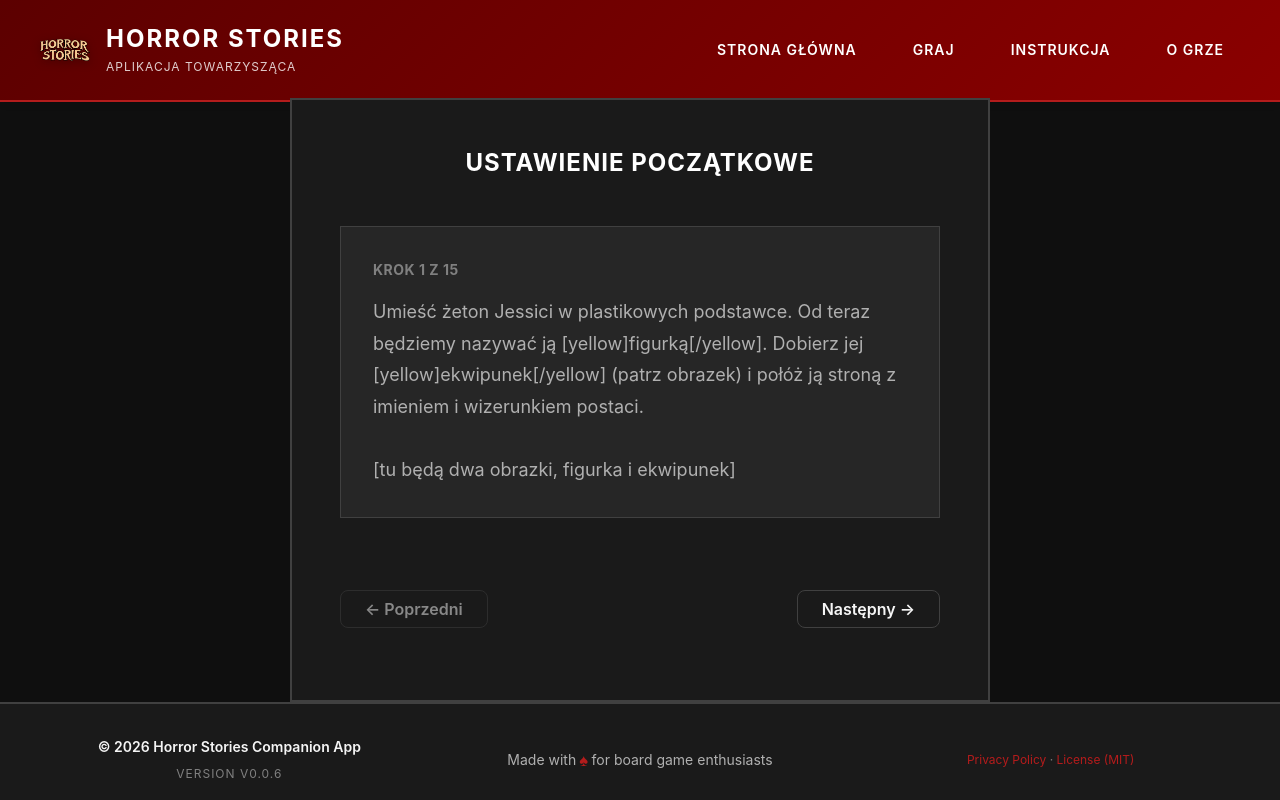
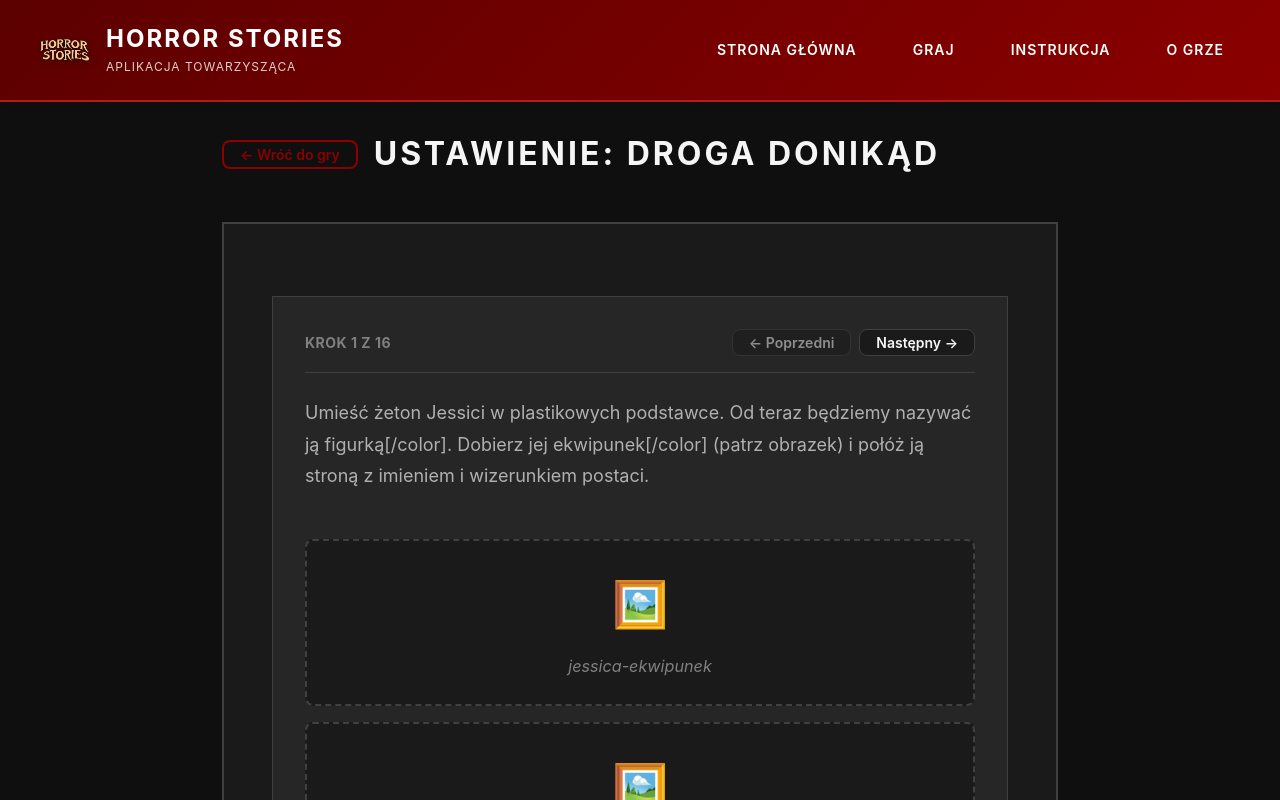
Before and after one commit to lukmarcus/horror-stories, a React (Vite) app: page /game/droga-donikad in a window 1280 px wide. Both pictures are taken after a click on the button "⚙️ Przygotuj Scenariusz". Shown: the top 800 px of the page. Built offline with nearby package versions, Linux system fonts and the light colour scheme.

Commit message:
feat: Standardize formatting tags - color:XX, style:YY, symbol:ZZ, image:NAME, token:XX

```diff
--- /dev/null
+++ b/src/components/RichText/index.tsx
@@ -0,0 +1,134 @@
+import React from "react";
+import "./rich-text.css";
+
+interface RichTextProps {
+  text: string;
+}
+
+export const RichText: React.FC<RichTextProps> = ({ text }) => {
+  // Parse text with tags and convert to React elements
+  const parseText = (input: string): React.ReactNode[] => {
+    const elements: React.ReactNode[] = [];
+    const tagRegex = /\[([a-z]+)(?:=([^\]]*))?\](.*?)\[\/\1\]|\[([a-z]+)[:=]([^\]]*)\]|\[([a-z]+)\s+([^\]]*)\]/g;
+    let lastIndex = 0;
+    let match;
+
+    while ((match = tagRegex.exec(input)) !== null) {
+      // Add text before the tag
+      if (match.index > lastIndex) {
+        elements.push(
+          input.substring(lastIndex, match.index).split("\n").map((line, i, arr) =>
+            i < arr.length - 1 ? (
+              <React.Fragment key={`text-${lastIndex}-${i}`}>
+                {line}
+                <br />
+              </React.Fragment>
+            ) : (
+              line
+            ),
+          ),
+        );
+      }
+
+      if (match[1]) {
+        // Closing tag format: [tag]text[/tag] or [tag:subtype]text[/tag]
+        const tag = match[1];
+        const subtype = match[2]; // for [tag:subtype] format
+        const content = match[3];
+        const key = `${tag}-${lastIndex}`;
+
+        if (tag === "color") {
+          const colorClass = `rich-${subtype}`;
+          elements.push(
+            <span key={key} className={colorClass}>
+              {parseText(content)}
+            </span>,
+          );
+        } else if (tag === "style") {
+          if (subtype === "bold") {
+            elements.push(
+              <strong key={key}>{parseText(content)}</strong>,
+            );
+          } else if (subtype === "italic") {
+            elements.push(
+              <em key={key}>{parseText(content)}</em>,
+            );
+          } else if (subtype === "underline") {
+            elements.push(
+              <u key={key}>{parseText(content)}</u>,
+            );
+          } else if (subtype === "bigger") {
+            elements.push(
+              <span key={key} className="rich-bigger">
+                {parseText(content)}
+              </span>,
+            );
+          }
+        } else {
+          elements.push(content);
+        }
+      } else if (match[4]) {
+        // Self-closing tag format with colon: [image:text] or [symbol:text] or [token:text]
+        const tag = match[4];
+        const content = match[5];
+        const key = `${tag}-${lastIndex}`;
+
+        if (tag === "image") {
+          elements.push(
+            <div key={key} className="rich-image-placeholder">
+              <div className="rich-image-icon">🖼️</div>
+              <div className="rich-image-text">{content}</div>
+            </div>,
+          );
+        } else if (tag === "symbol") {
+          // Map symbol types to emoji
+          const symbolMap: Record<string, string> = {
+            "rewers": "👤",
+            "gwiazda": "⭐",
+            "drzwi-otwarte": "🚪",
+            "drzwi-wywazone": "💥",
+            "drzwi-zamkniete": "🔐",
+            "paragraf": "§",
+            "karta1": "❶",
+            "karta2": "❷",
+            "karta3": "❸",
+          };
+          const emoji = symbolMap[content] || `[${content}]`;
+          elements.push(<span key={key}>{emoji}</span>);
+        } else if (tag === "token") {
+          // Map token types to formatted letters
+          const tokenMap: Record<string, string> = {
+            "A": "𝐀",
+          };
+          const symbol = tokenMap[content] || `[${content}]`;
+          elements.push(<span key={key}>{symbol}</span>);
+        }
+      } else if (match[6]) {
+        // Unused: Self-closing tag format with space: [symbol text]
+        // We use [symbol:text] format instead
+      }
+
+      lastIndex = tagRegex.lastIndex;
+    }
+
+    // Add remaining text
+    if (lastIndex < input.length) {
+      elements.push(
+        input.substring(lastIndex).split("\n").map((line, i, arr) =>
+          i < arr.length - 1 ? (
+            <React.Fragment key={`text-end-${i}`}>
+              {line}
+              <br />
+            </React.Fragment>
+          ) : (
+            line
+          ),
+        ),
+      );
+    }
+
+    return elements.length > 0 ? elements : [input];
+  };
+
+  return <div className="rich-text">{parseText(text)}</div>;
+};
--- /dev/null
+++ b/src/components/RichText/rich-text.css
@@ -0,0 +1,56 @@
+.rich-text {
+  width: 100%;
+}
+
+.rich-yellow {
+  color: #ffeb3b;
+  font-weight: 500;
+}
+
+.rich-red {
+  color: #ff6b6b;
+  font-weight: 500;
+}
+
+.rich-purple {
+  color: #bb86fc;
+  font-weight: 500;
+}
+
+.rich-bigger {
+  font-size: 1.1em;
+  font-weight: 500;
+}
+
+.rich-placeholder {
+  background-color: var(--color-surface-secondary);
+  border-left: 3px solid var(--color-primary-light);
+  padding: 0 6px;
+  color: var(--color-text-muted);
+  font-style: italic;
+  font-size: 0.9em;
+  margin: 0 2px;
+}
+
+.rich-image-placeholder {
+  background-color: var(--color-surface);
+  border: 2px dashed var(--color-border);
+  border-radius: 8px;
+  padding: var(--spacing-lg);
+  margin: var(--spacing-md) 0;
+  display: flex;
+  flex-direction: column;
+  align-items: center;
+  gap: var(--spacing-sm);
+  text-align: center;
+}
+
+.rich-image-icon {
+  font-size: 2.5em;
+}
+
+.rich-image-text {
+  color: var(--color-text-muted);
+  font-size: 0.9em;
+  font-style: italic;
+}
--- a/src/data/scenarios/droga-donikad/setup.json
+++ b/src/data/scenarios/droga-donikad/setup.json
@@ -2,63 +2,67 @@
   "steps": [
     {
       "stepNumber": 1,
-      "text": "Umieść żeton Jessici w plastikowych podstawce. Od teraz będziemy nazywać ją [yellow]figurką[/yellow]. Dobierz jej [yellow]ekwipunek[/yellow] (patrz obrazek) i połóż ją stroną z imieniem i wizerunkiem postaci.\n\n[tu będą dwa obrazki, figurka i ekwipunek]"
+      "text": "Umieść żeton Jessici w plastikowych podstawce. Od teraz będziemy nazywać ją [color:yellow]figurką[/color]. Dobierz jej [color:yellow]ekwipunek[/color] (patrz obrazek) i połóż ją stroną z imieniem i wizerunkiem postaci.\n\n[image:jessica-ekwipunek][image:jessica-figurka]"
     },
     {
       "stepNumber": 2,
-      "text": "Następnie przygotuj jej [yellow]talię postaci[/yellow], która odzwierciedla jej stan psycho-fizyczny. Weź talię kart z ikoną [symbol rewersu karty] na rewersie i przygotuj dla Jessici jej talię składającą się z:\n\nDwóch [symbol karty 1] + dwóch [symbol karty 2] + dwóch [symbol karty 3]\n\nUtworzone w ten sposób talie potasuj i umieść zakryte (rewersami do góry) obok ekwipunku postaci. Talii [red]nie można[/red] przeglądać.\n\n[grafika z ułożenia ekwipunku i talii]"
+      "text": "Następnie przygotuj jej [color:yellow]talię postaci[/color] która odzwierciedla jej stan psycho-fizyczny. Weź talię kart z ikoną [symbol:rewers] na rewersie i przygotuj dla Jessici jej talię składającą się z:\n\nDwóch [symbol:karta1] + dwóch [symbol:karta2] + dwóch [symbol:karta3]"
     },
     {
       "stepNumber": 3,
-      "text": "Niewykorzystane karty [symbol rewersu karty] odłóż na bok. Będą one stanowić [yellow]pulę ogólną kart postaci[/yellow]."
+      "text": "Utworzone w ten sposób talie potasuj i umieść zakryte (rewersami do góry) obok ekwipunku postaci. Talii [color:red]nie można[/color] przeglądać.\n\n[image:jessica-ekwipunek-talia]"
     },
     {
       "stepNumber": 4,
-      "text": "Wyłóż planszę 12 (stroną [żeton A]; strony różnią się wyłącznie kwestiami wizualnymi), a na jego polu [purple]E[/purple] żeton zamkniętych drzwi ([żeton zamkniętych drzwi]). Na środku planszy postaw figurkę Jessici (obrazek po prawej).\n\nW tym scenariuszu kładź plansze stroną w zamkniętych przestrzeniach. Ilustracje na planszach pełnią wyłącznie rolę estetyczną."
+      "text": "Niewykorzystane karty [symbol:rewers] odłóż na bok. Będą one stanoć [color:yellow]pulę ogólną kart postaci[/color]."
     },
     {
       "stepNumber": 5,
-      "text": "[italic]Jessice towarzyszy nieznośny ból głowy. To jednak mniejszy z jej problemów. Otóż nie wie gdzie się znajduje i dlaczego. Wracała wspólnie z Patrickiem z imprezy, który obiecał, że ją podrzuci. To nie jest sen, bo jest zbyt realistyczny. Mroczny pokój bez okien i drzwiami naprzeciwko jest realny. Zadzwoniłaby po pomoc, ale ktoś zabrał jej telefon. Stara się odsuwać myśli na temat tego, że mogła zostać porwana. Patrick wyglądał na miłego chłopaka, nie zrobiłby tego. Niezależnie kto to jej zrobił, powinna znaleźć wyjście.[/italic]"
+      "text": "Wyłóż planszę 12 (stroną [token:A]; strony różnią się wyłącznie kwestiami wizualnymi), a na jego polu [color:purple]E[/color] żeton zamkniętych drzwi ([symbol:drzwi-zamkniete]). Na środku planszy postaw figurkę Jessici (obrazek po prawej).\n\nW tym scenariuszu kładź plansze stroną w zamkniętych przestrzeniach. Ilustracje na planszach pełnią wyłącznie rolę estetyczną."
     },
     {
       "stepNumber": 6,
-      "text": "Dobierz dwustronną [bold]kartę akcji ogólnych[/bold]. Stanowi spis możliwych akcji (spójrz na obrazek):\n\n[grafika kart akcji]"
+      "text": "[style:italic]Jessice towarzyszy nieznośny ból głowy. To jednak mniejszy z jej problemów. Otóż nie wie gdzie się znajduje i dlaczego. Wracała wspólnie z Patrickiem z imprezy, który obiecał, że ją podrzuci. To nie jest sen, bo jest zbyt realistyczny. Mroczny pokój bez okien i drzwiami naprzeciwko jest realny. Zadzwoniłaby po pomoc, ale ktoś zabrał jej telefon. Stara się odsuwać myśli na temat tego, że mogła zostać porwana. Patrick wyglądał na miłego chłopaka, nie zrobiłby tego. Niezależnie kto to jej zrobił, powinna znaleźć wyjście.[/style:italic]"
     },
     {
       "stepNumber": 7,
-      "text": "W grze będzie pojawiał się symbol gwiazdki ([symbol gwiazdy]). Odnosi się on do tych, które występują na kartach z talii postaci (tych z rewersem [symbol rewersu karty], spójrz na obrazek po prawej) Ps. ilustracja nie ma żadnego znaczenia.\n\n[grafika karty z gwiazdą]"
+      "text": "Dobierz dwustronną [style:bold]kartę akcji ogólnych[/style:bold]. Stanowi spis możliwych akcji (spójrz na obrazek):\n\n[image:karty-akcji-ogolnych]"
     },
     {
       "stepNumber": 8,
-      "text": "Zużywając akcję na \"[bold]Otwarcie drzwi[/bold]\" zadeklaruj przed dobraniem określoną przez siebie liczbę kart z talii postaci Jessici (w przypadku \"Otwarcia drzwi\" maksymalnie do trzech), dobierz tyle kart ile zadeklarowano i sprawdź rezultat w postaci łącznej sumy [symbol gwiazdy] na wszystkich.\n\n[bold][red]GRACZ DECYDUJE ILE DOBIERZE KART[/red] [underline]ZANIM JE ODSŁONI[/underline][red]. MOŻE SIĘ ZDARZYĆ SYTUACJA, IŻ ZABRAKNIE POTRZEBNEJ LICZBY - NIE MOŻNA WTEDY ZMIENIĆ ZDANIA I DOCIĄGNĄĆ WIĘCEJ PO FAKCIE.[/red][/bold]"
+      "text": "W grze będzie pojawiał się symbol gwiazdki ([symbol:gwiazda]). Odnosi się on do tych, które występują na kartach z talii postaci (tych z rewersem [symbol:rewers], spójrz na obrazek po prawej) Ps. ilustracja nie ma żadnego znaczenia.\n\n[image:karta-gwiazda]"
     },
     {
       "stepNumber": 9,
-      "text": "W razie porażki, czyli wyniku rzędu 0[symbol giwazdy], w ramach nowej akcji po prostu powtórz czynność, aż zdołasz otworzyć drzwi ([symbol otwartych drzwi]) lub je wyważyć ([symbol wyważonych drzwi]). Wyważonych nie będzie można zamknąć w razie potrzeby.\n\nDobrane [symbol rewersu karty] zawsze odkładamy od razu na [yellow]stos kart odrzuconych[/yellow] tej postaci (ten stos w przeciwieństwie do talii postaci można zawsze przeglądać)."
+      "text": "Zużywając akcję na \"[style:bold]Otwarcie drzwi[/style:bold]\" zadeklaruj przed dobraniem określoną przez siebie liczbę kart z talii postaci Jessici (w przypadku \"Otwarcia drzwi\" maksymalnie do trzech), dobierz tyle kart ile zadeklarowano i sprawdź rezultat w postaci łącznej sumy [symbol:gwiazda] na wszystkich.\n\n[style:bold][color:red]GRACZ DECYDUJE ILE DOBIERZE KART[/color] [style:underline]ZANIM JE ODSŁONI[/style:underline][color:red]. MOŻE SIĘ ZDARZYĆ SYTUACJA, IŻ ZABRAKNIE POTRZEBNEJ LICZBY - NIE MOŻNA WTEDY ZMIENIĆ ZDANIA I DOCIĄGNĄĆ WIĘCEJ PO FAKCIE.[/color][/style:bold]"
     },
     {
       "stepNumber": 10,
-      "text": "Ilekroć należałoby dobrać [symbol rewersu karty], ale nie można, bo wyczerpie się talia postaci, dopiero wtedy formuje się nową ze swojego stosu odrzuconego (przetasowuje i kładzie rewersem, czyli stroną z [symbol rewersu karty]) i dobiera brakujące. Nawet jeśli akurat dobrano ostatnią kartę z talii i posiadasz wyłącznie stos kart odrzuconych NIE możesz sformować talii bez wyraźnego polecenia (np. dobranie kolejnej [symbol rewersu karty])."
+      "text": "W razie porażki, czyli wyniku rzędu 0[symbol:gwiazda], w ramach nowej akcji po prostu powtórz czynność, aż zdołasz otworzyć drzwi ([symbol:drzwi-otwarte]) lub je wyważyć ([symbol:drzwi-wywazone]). Wyważonych nie będzie można zamknąć w razie potrzeby.\n\nDobrane [symbol:rewers] zawsze odkładamy od razu na [color:yellow]stos kart odrzuconych[/color] tej postaci (ten stos w przeciwieństwie do talii postaci można zawsze przeglądać)."
     },
     {
       "stepNumber": 11,
+      "text": "Ilekroć należałoby dobrać [symbol:rewers], ale nie można, bo wyczerpie się talia postaci, dopiero wtedy formuje się nową ze swojego stosu odrzuconego (przetasowuje i kładzie rewersem, czyli stroną z [symbol:rewers]) i dobiera brakujące. Nawet jeśli akurat dobrano ostatnią kartę z talii i posiadasz wyłącznie stos kart odrzuconych NIE możesz sformować talii bez wyraźnego polecenia (np. dobranie kolejnej [symbol:rewers])."
+    },
+    {
+      "stepNumber": 12,
       "text": "Wykorzystaj teraz \"Otwarcie drzwi\" ze spisu możliwych akcji."
     },
     {
-      "stepNumber": 12,
-      "text": "Przemieszczać się do nowych plansz można wyłącznie poprzez [symbol otwartych drzwi] lub [symbol wyważonych drzwi]. Otwarcie drzwi lub wyważenie [bold]NIE[/bold] oznacza automatyczne przemieszczenia się do nowego planszy.\n\nJedyne dostępne przejście wiedzie na wschód. Przechodząc w tym kierunku do nowej planszy, sprawdzamy [green]paragraf[/green], który należy wtedy przeczytać. W przypadku planszy 12 idąc na wschód należy przejść do [green]paragrafu 77[/green].\n\n[grafika planszy 12]\n\n[bigger bold red]Wstrzymaj się z tym jednak przez chwilę![/bigger bold red]"
-    },
-    {
       "stepNumber": 13,
-      "text": "Zwróć uwagę, że przy numerze [green]77[/green] znajduje się symbol [symbol paragrafu] (oznacza [green]paragraf[/green]).\n\nIlekroć w ramach akcji wskazujesz [symbol paragrafu] oznacza to konieczność dobrania przez figurkę aktualnie wykonującą turę dobrania wierzchniej karty ze swojej talii postaci, czyli [symbol rewersu karty]. Nie wymaga to żadnych [symbol gwiazdy], aby to zrobić."
+      "text": "Przemieszczać się do nowych plansz można wyłącznie poprzez [symbol:drzwi-otwarte] lub [symbol:drzwi-wywazone]. Otwarcie drzwi lub wyważenie [style:bold]NIE[/style:bold] oznacza automatyczne przemieszczenia się do nowego planszy.\n\nJedyne dostępne przejście wiedzie na wschód. Przechodząc w tym kierunku do nowej planszy, sprawdzamy [color:green]paragraf[/color], który należy wtedy przeczytać. W przypadku planszy 12 idąc na wschód należy przejść do [color:green]paragrafu 77[/color].\n\n[image:plansza-12]\n\n[style:bigger][style:bold][color:red]Wstrzymaj się z tym jednak przez chwilę![/color][/style:bold][/style:bigger]"
     },
     {
       "stepNumber": 14,
-      "text": "Jessica, aby więc przejść na wschód wskazuje paragraf [green]77[/green]. Jako, że ma na sobie [symbol paragrafu], dobiera wierzchnią kartę ze swojej talii i odkłada ją na stos odrzucony. Dopiero po zrobieniu tego i rozpatrzeniu tekstu (jeśli takowy jest) może przejść do wskazanego przez siebie paragrafu. Nadrukowane [symbol paragrafu] na planszach można wskazywać wyłącznie, gdy chcemy odkryć nową planszę i tym kierunku wiodą [symbol otwartych drzwi] / [symbol wyważonych drzwi].\n\nParagrafy zaznaczone w każdym scenariuszu na zielono i znajdują się zawsze po lewej stronie każdego scenariusza. Na obrazku po lewej możesz zobaczyć paragrafy [green]2[/green] oraz [green]3[/green].\n\n[grafika zaznaczonych paragrafów]"
+      "text": "Zwróć uwagę, że przy numerze [color:green]77[/color] znajduje się symbol [symbol:paragraf] (oznacza [color:green]paragraf[/color]).\n\nIlekroć w ramach akcji wskazujesz [symbol:paragraf] oznacza to konieczność dobrania przez figurkę aktualnie wykonującą turę dobrania wierzchniej karty ze swojej talii postaci, czyli [symbol:rewers]. Nie wymaga to żadnych [symbol:gwiazda], aby to zrobić."
     },
     {
       "stepNumber": 15,
-      "text": "[bold red]DOBIERZ WIERZCHNIĄ KARTĘ Z TALII I PRZEJDŹ DO PARAGRAFU [green]77[/green] na stronie 13.[/bold red]"
+      "text": "Jessica, aby więc przejść na wschód wskazuje paragraf [color:green]77[/color]. Jako, że ma na sobie [symbol:paragraf], dobiera wierzchnią kartę ze swojej talii i odkłada ją na stos odrzucony. Dopiero po zrobieniu tego i rozpatrzeniu tekstu (jeśli takowy jest) może przejść do wskazanego przez siebie paragrafu. Nadrukowane [symbol:paragraf] na planszach można wskazywać wyłącznie, gdy chcemy odkryć nową planszę i tym kierunku wiodą [symbol:drzwi-otwarte] / [symbol:drzwi-wywazone].\n\nParagrafy zaznaczone w każdym scenariuszu na zielono i znajdują się zawsze po lewej stronie każdego scenariusza. Na obrazku po lewej możesz zobaczyć paragrafy [color:green]2[/color] oraz [color:green]3[/color].\n\n[image:paragrafy]"
+    },
+    {
+      "stepNumber": 16,
+      "text": "[style:bold][color:red]DOBIERZ WIERZCHNIĄ KARTĘ Z TALII I PRZEJDŹ DO PARAGRAFU [color:green]77[/color] na stronie 13.[/color][/style:bold]"
     }
   ]
 }
--- a/src/pages/Game.tsx
+++ b/src/pages/Game.tsx
@@ -3,6 +3,7 @@ import { useParams, Link } from "react-router-dom";
 import { SCENARIOS, PARAGRAPHS, SETUP_DATA } from "../data/scenarios";
 import { Button } from "../components/common";
 import { ParagraphDisplay } from "../components/ParagraphDisplay";
+import { RichText } from "../components/RichText";
 import { useGame } from "../hooks/useGame";
 import { useGameActions } from "../hooks/useGameActions";
 import "../styles/pages/game.css";
@@ -127,23 +128,36 @@ export const Game: React.FC = () => {
       {/* Setup Section - Full Screen View */}
       {game.state.showSetup && (
         <section className="game__setup-fullscreen">
+          <div className="game__setup-header">
+            <Button
+              variant="outline"
+              size="sm"
+              onClick={() => {
+                game.resetSetupStep();
+                game.toggleSetup();
+              }}
+              aria-label="Powrót do gry"
+            >
+              ← Wróć do gry
+            </Button>
+            <h1 className="game__scenario-title" style={{ margin: 0, flex: 1 }}>
+              Ustawienie: {currentScenario?.title || "Scenariusz"}
+            </h1>
+          </div>
+
           <div className="game__setup-container">
-            <h2 className="game__setup-title">Ustawienie początkowe</h2>
             {setupSteps.length > 0 ? (
               <>
                 <div className="game__setup-step">
+                  <div className="game__setup-step-header">
                     <div className="game__setup-step-number">
-                    Krok {game.state.currentSetupStep + 1} z {setupSteps.length}
+                      Krok {game.state.currentSetupStep + 1} z{" "}
+                      {setupSteps.length}
                     </div>
-                  <div className="game__setup-step-content">
-                    {setupSteps[game.state.currentSetupStep]?.text}
-                  </div>
-                </div>
-
                     <div className="game__setup-controls">
                       <Button
                         variant="secondary"
-                    size="md"
+                        size="sm"
                         onClick={() => game.prevSetupStep()}
                         disabled={game.state.currentSetupStep === 0}
                       >
@@ -152,7 +166,7 @@ export const Game: React.FC = () => {
 
                       <Button
                         variant="secondary"
-                    size="md"
+                        size="sm"
                         onClick={() => game.nextSetupStep()}
                         disabled={
                           game.state.currentSetupStep === setupSteps.length - 1
@@ -160,6 +174,15 @@ export const Game: React.FC = () => {
                       >
                         Następny →
                       </Button>
+                    </div>
+                  </div>
+                  <div className="game__setup-step-content">
+                    {setupSteps[game.state.currentSetupStep]?.text && (
+                      <RichText
+                        text={setupSteps[game.state.currentSetupStep].text}
+                      />
+                    )}
+                  </div>
                 </div>
 
                 {game.state.currentSetupStep === setupSteps.length - 1 && (
--- a/src/styles/pages/game.css
+++ b/src/styles/pages/game.css
@@ -1,9 +1,10 @@
 .game {
   display: flex;
   flex-direction: column;
-  height: calc(100vh - 200px);
+  min-height: auto;
   background-color: var(--color-background);
-  overflow: hidden;
+  overflow: visible;
+  padding-bottom: var(--spacing-2xl);
 }
 
 /* Dialog Overlay */
@@ -116,8 +117,7 @@
   max-width: 100%;
   margin: 0;
   width: 100%;
-  overflow-y: auto;
-  flex: 1;
+  overflow: visible;
 }
 
 /* Input Panel - Centered Full Height */
@@ -257,27 +257,24 @@
 }
 
 .game__setup-fullscreen {
-  position: fixed;
-  top: 0;
-  left: 0;
-  right: 0;
-  bottom: 0;
-  background: linear-gradient(
-    135deg,
-    var(--color-bg) 0%,
-    var(--color-surface) 100%
-  );
+  display: flex;
+  flex-direction: column;
+  gap: var(--spacing-lg);
+  padding: var(--spacing-xl);
+  max-width: 900px;
+  margin: 0 auto;
+  width: 100%;
+}
+
+.game__setup-header {
   display: flex;
   align-items: center;
-  justify-content: center;
-  padding: var(--spacing-xl);
-  z-index: 100;
-  overflow-y: auto;
+  gap: var(--spacing-md);
+  margin-bottom: var(--spacing-lg);
 }
 
 .game__setup-container {
   width: 100%;
-  max-width: 700px;
   background-color: var(--color-surface);
   border: 2px solid var(--color-border);
   border-radius: var(--border-radius-lg);
@@ -306,7 +303,16 @@
   min-height: 250px;
   display: flex;
   flex-direction: column;
+  gap: var(--spacing-lg);
+}
+
+.game__setup-step-header {
+  display: flex;
+  align-items: center;
   justify-content: space-between;
+  gap: var(--spacing-md);
+  padding-bottom: var(--spacing-md);
+  border-bottom: 1px solid var(--color-border);
 }
 
 .game__setup-step-number {
@@ -314,8 +320,8 @@
   color: var(--color-text-muted);
   text-transform: uppercase;
   letter-spacing: 0.5px;
-  margin-bottom: var(--spacing-md);
   font-weight: var(--font-weight-bold);
+  white-space: nowrap;
 }
 
 .game__setup-step-content {
@@ -331,9 +337,8 @@
 
 .game__setup-controls {
   display: flex;
-  gap: var(--spacing-md);
-  justify-content: space-between;
-  margin: var(--spacing-lg) 0;
+  gap: var(--spacing-sm);
+  justify-content: flex-end;
 }
 
 .game__setup-empty {
```
Lines whose indentation alone changed are shown as unchanged.
